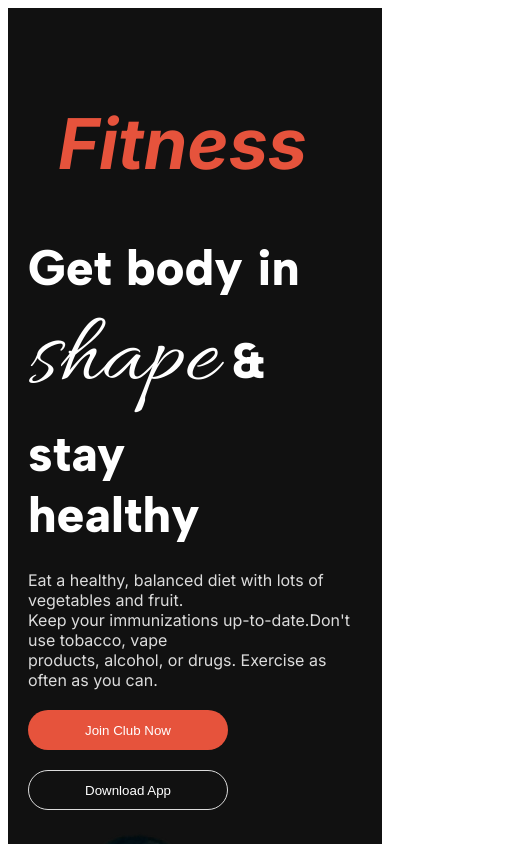
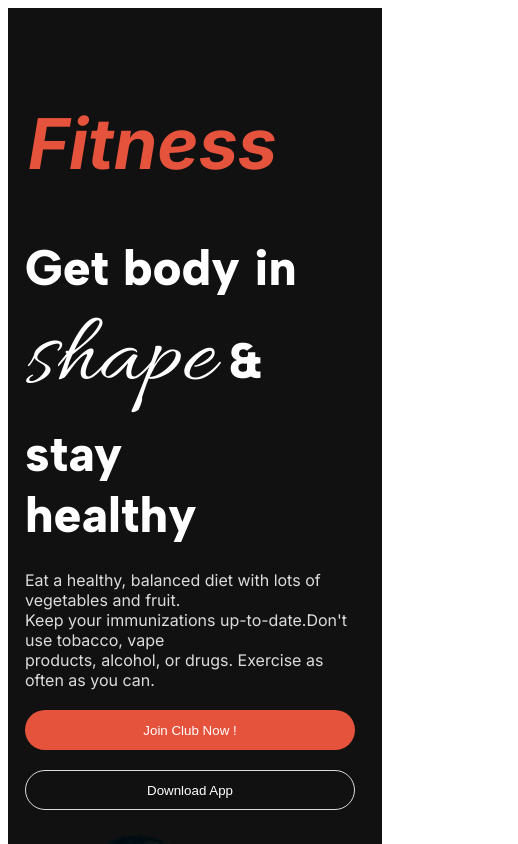
Before and after one commit to jiadhasan/assignment-2, a plain HTML site: page index.html in a window 390 px wide. Shown: the top 844 px of the page, 518 px wide, since content can reach past the window. Drawn offline with Linux system fonts and the light colour scheme.

Commit message:
responsive at mobile-L

```diff
--- a/index.html
+++ b/index.html
@@ -32,7 +32,7 @@
                         Keep your immunizations up-to-date.Don't use tobacco, vape <br>products, alcohol, or drugs. Exercise as often as you can.
                     </div>
                     <button class="banner-button">
-                      Join Club Now
+                      Join Club Now !
                     </button>
                     <button class="banner-button-2">
                     Download App
@@ -41,7 +41,6 @@
                 <div class="background-img-banner">
                     <img src="./images/Images 2.png" alt="">
                 </div>
-
             </div>
 
         </section>
--- a/styles/styles.css
+++ b/styles/styles.css
@@ -3,6 +3,7 @@
 @import url('https://fonts.googleapis.com/css2?family=Albert+Sans:ital,wght@0,100..900;1,100..900&family=Inter:ital,opsz,wght@0,14..32,100..900;1,14..32,100..900&display=swap');
 @import url('https://fonts.googleapis.com/css2?family=Albert+Sans:ital,wght@0,100..900;1,100..900&family=Allura&family=Inter:ital,opsz,wght@0,14..32,100..900;1,14..32,100..900&display=swap');
 /*nav-bar related styles*/
+
 .inter{
     font-family: "Inter", sans-serif;
     font-optical-sizing: auto;
@@ -13,7 +14,6 @@
     height: 43px;
     font-size: 36px;
   }
-
 .display-flex{
     display: flex;
 }
@@ -258,7 +258,6 @@ h5{
     text-align: center;
     align-items: center;
    margin: 30px;
-
    padding-bottom: 20px;
 }
   /*responsive related styels*/
@@ -292,9 +291,7 @@ h5{
 
 
       }
-      .inter{
-        margin-left: 30px;
-      }
+
       .margin{
         margin:auto;
       }
@@ -333,12 +330,20 @@ h5{
       .runner{
         flex-direction: column;
       }
+      .banner-button{
+        width: 330px;
+      }
+      .banner-button-2{
+        width: 330px;
+      }
       .margin{
         margin-left: 20px;
         margin-right: 20px;
       }
       .run-img{
         margin-top: 30px;
+        width: 330px;
+        height: 200px;
       }
       /*4th page*/
       .team-containers{
@@ -348,7 +353,7 @@ h5{
     }
     .team-img{
         width: 470px;
-        height: auto;
+        height:auto;
     }
     /*5th page*/
     .footer{
@@ -359,4 +364,7 @@ h5{
         margin-top:20px;
         margin-left:0%;
     }
+    .team-img{
+        width: 330px;
+    }
   }
```
